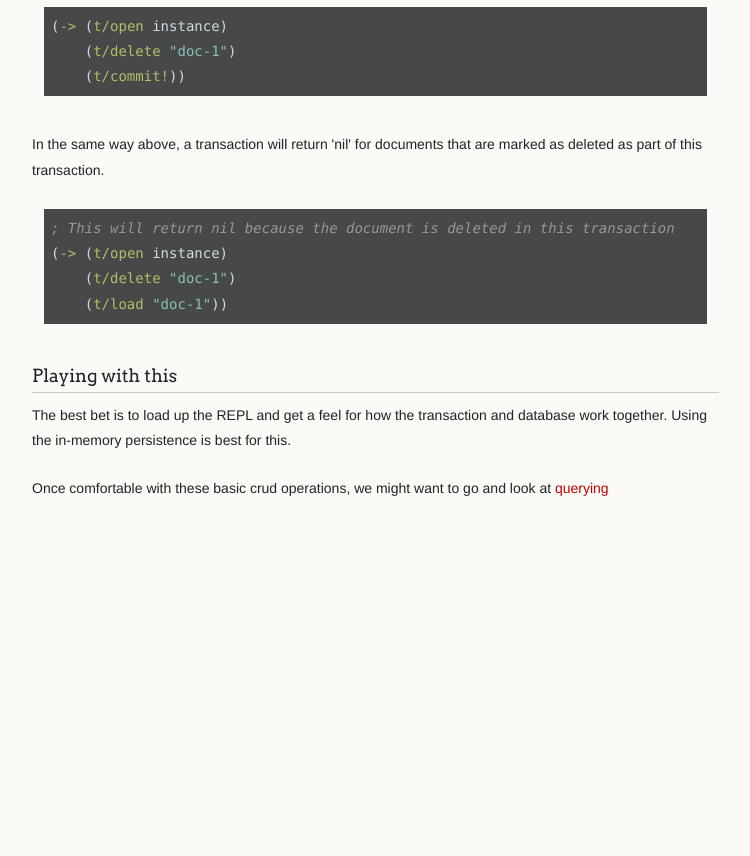
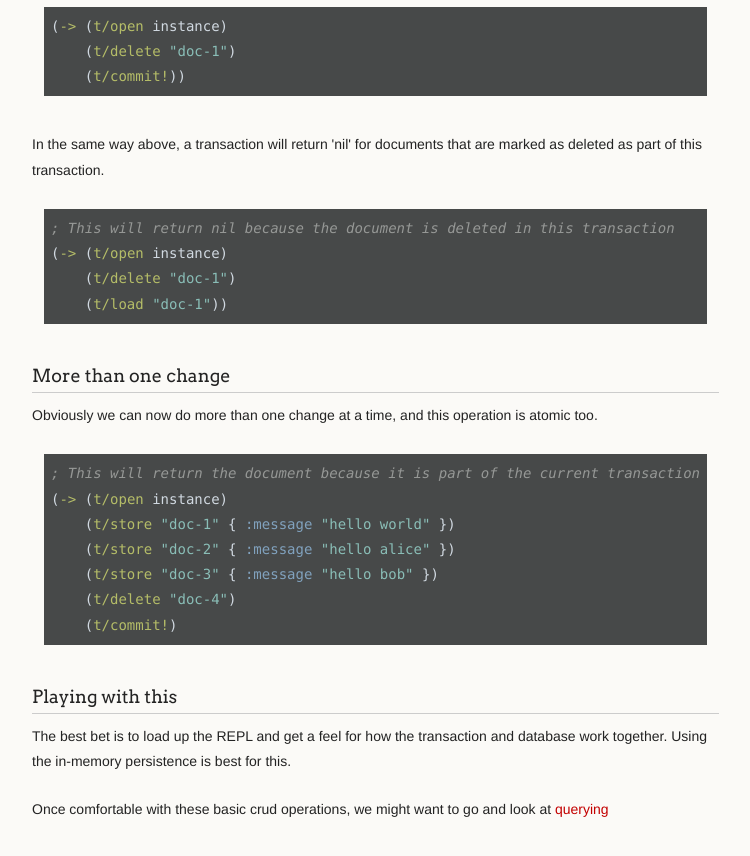
Before and after one commit to robashton/cravendb, a website: page bulkoperations.html in a window 1280 px wide. Shown: the part 1192-2048 px from the top of the page, without its empty margins (268-1018 px from the left). Before the commit the page ends 1765 px from the top, so only its background shows below. Drawn offline with Linux system fonts and the light colour scheme.

Commit message:
Update uiblk operations

```diff
--- a/bulkoperations.html
+++ b/bulkoperations.html
@@ -74,6 +74,15 @@
 <span class="list">(<span class="title">-&gt;</span> <span class="list">(<span class="title">t/open</span> instance)</span>
     <span class="list">(<span class="title">t/delete</span> <span class="string">"doc-1"</span>)</span>
     <span class="list">(<span class="title">t/load</span> <span class="string">"doc-1"</span>)</span>)</span></code></pre>
+<h3 id="more-than-one-change">More than one change</h3>
+<p>Obviously we can now do more than one change at a time, and this operation is atomic too.</p>
+<pre><code class="lang-clojure"><span class="comment">; This will return the document because it is part of the current transaction</span>
+<span class="list">(<span class="title">-&gt;</span> <span class="list">(<span class="title">t/open</span> instance)</span>
+    <span class="list">(<span class="title">t/store</span> <span class="string">"doc-1"</span> <span class="collection">{ <span class="attribute">:message</span> <span class="string">"hello world"</span> }</span>)</span>
+    <span class="list">(<span class="title">t/store</span> <span class="string">"doc-2"</span> <span class="collection">{ <span class="attribute">:message</span> <span class="string">"hello alice"</span> }</span>)</span>
+    <span class="list">(<span class="title">t/store</span> <span class="string">"doc-3"</span> <span class="collection">{ <span class="attribute">:message</span> <span class="string">"hello bob"</span> }</span>)</span>
+    <span class="list">(<span class="title">t/delete</span> <span class="string">"doc-4"</span>)</span>
+    <span class="list">(<span class="title">t/commit!</span>)</span></span></code></pre>
 <h3 id="playing-with-this">Playing with this</h3>
 <p>The best bet is to load up the REPL and get a feel for how the transaction and database work together. Using the in-memory persistence is best for this.</p>
 <p>Once comfortable with these basic crud operations, we might want to go and look at <a href="querying.html">querying</a></p>
```
Also changed, not shown: content/bulkoperations.markdown (+15 -0 lines).
